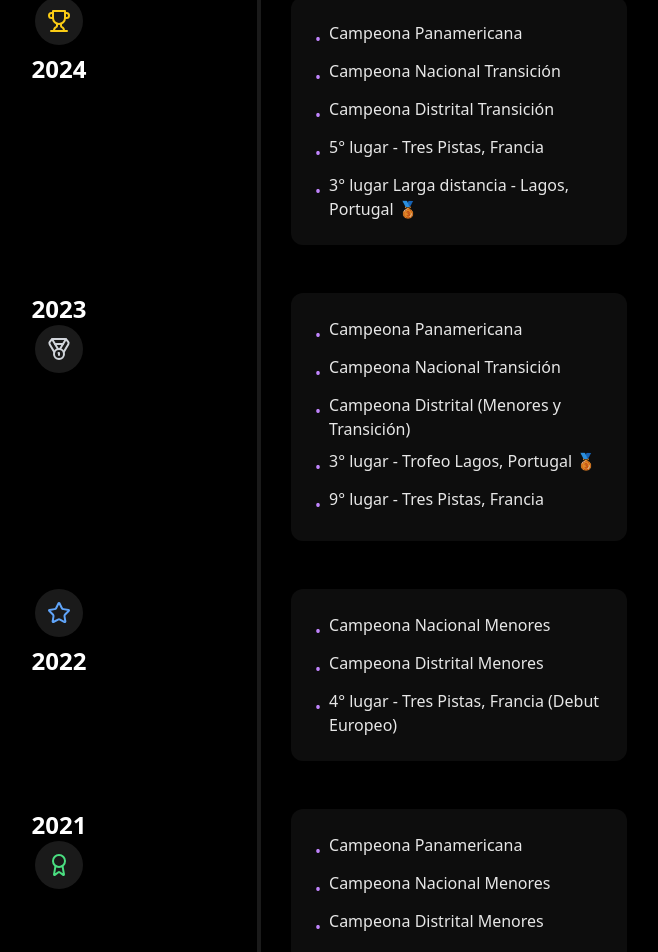
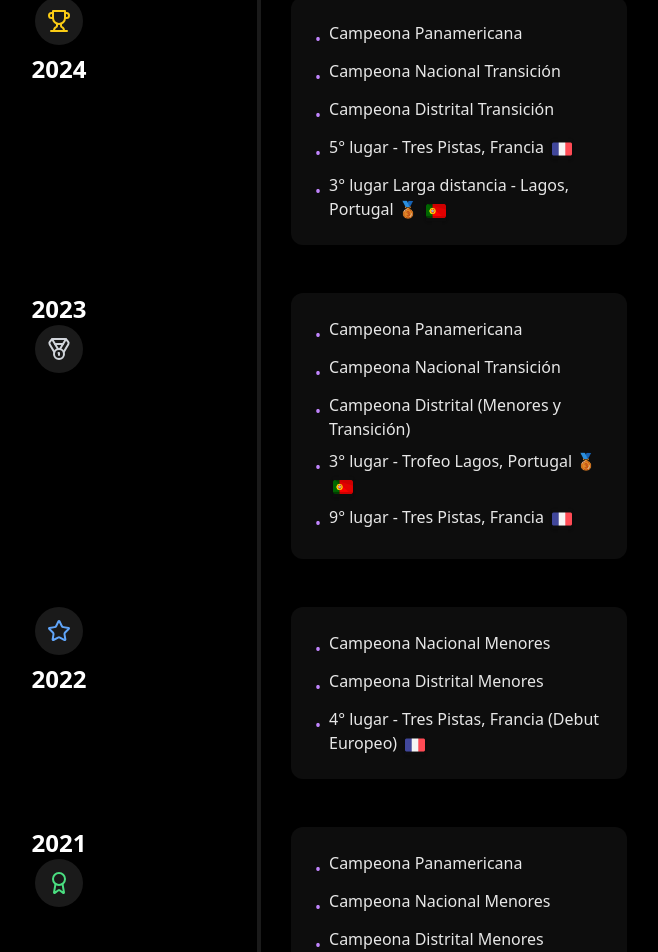
Before and after one commit to miguelggdev/emyng-website, a React (Vite) app: page / in a window 1280 px wide. Shown: the part 5181-6133 px from the top of the page, without its empty margins (381-1039 px from the left). Built offline with nearby package versions, Linux system fonts and the light colour scheme.

Commit message:
[dyad] Añadiendo banderas a la trayectoria - wrote 1 file(s) + extra files edited outside of Dyad

```diff
--- a/src/components/LogrosTimeline.tsx
+++ b/src/components/LogrosTimeline.tsx
@@ -17,8 +17,8 @@ const timelineEvents = [
       "Campeona Panamericana",
       "Campeona Nacional Transición",
       "Campeona Distrital Transición",
-      "5° lugar - Tres Pistas, Francia",
-      "3° lugar Larga distancia - Lagos, Portugal 🥉",
+      <>5° lugar - Tres Pistas, Francia <img src="/images/flag_france.png" alt="Francia" className="w-5 h-5 rounded-sm shadow ml-1 inline" /></>,
+      <>3° lugar Larga distancia - Lagos, Portugal 🥉 <img src="/images/flag_portugal.png" alt="Portugal" className="w-5 h-5 rounded-sm shadow ml-1 inline" /></>,
     ],
     icon: <Trophy className="text-yellow-400" />,
   },
@@ -28,8 +28,8 @@ const timelineEvents = [
       "Campeona Panamericana",
       "Campeona Nacional Transición",
       "Campeona Distrital (Menores y Transición)",
-      "3° lugar - Trofeo Lagos, Portugal 🥉",
-      "9° lugar - Tres Pistas, Francia",
+      <>3° lugar - Trofeo Lagos, Portugal 🥉 <img src="/images/flag_portugal.png" alt="Portugal" className="w-5 h-5 rounded-sm shadow ml-1 inline" /></>,
+      <>9° lugar - Tres Pistas, Francia <img src="/images/flag_france.png" alt="Francia" className="w-5 h-5 rounded-sm shadow ml-1 inline" /></>,
     ],
     icon: <Medal className="text-gray-300" />,
   },
@@ -38,7 +38,7 @@ const timelineEvents = [
     events: [
       "Campeona Nacional Menores",
       "Campeona Distrital Menores",
-      "4° lugar - Tres Pistas, Francia (Debut Europeo)",
+      <>4° lugar - Tres Pistas, Francia (Debut Europeo) <img src="/images/flag_france.png" alt="Francia" className="w-5 h-5 rounded-sm shadow ml-1 inline" /></>,
     ],
     icon: <Star className="text-blue-400" />,
   },
```
